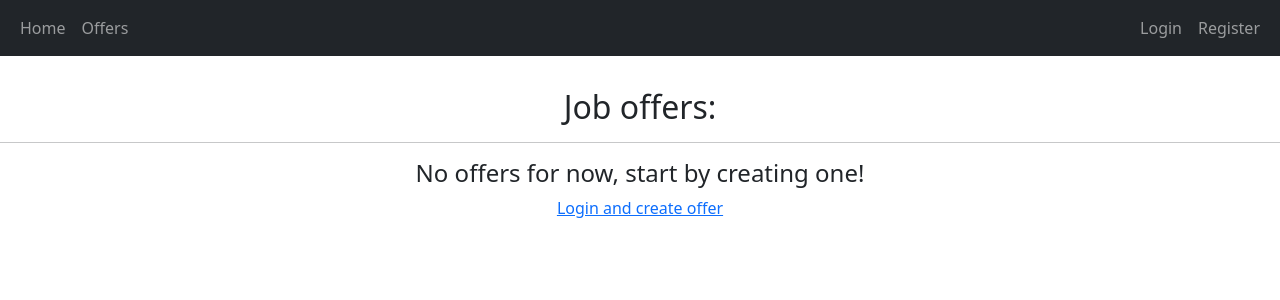
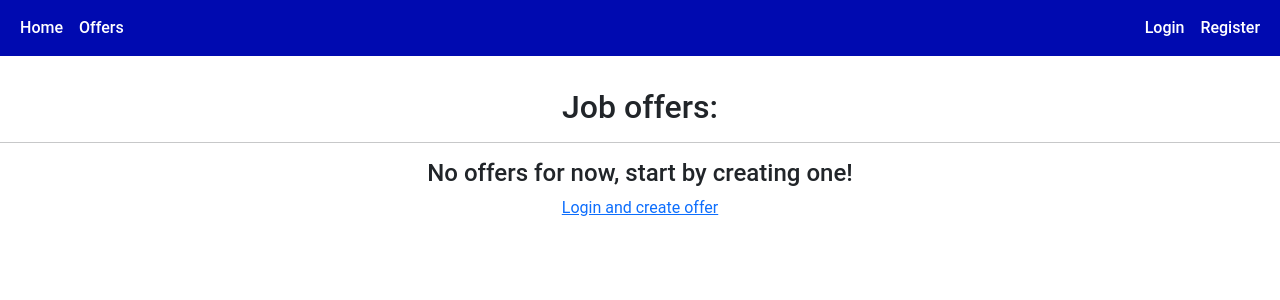
Before and after one commit to fjedd/offer_me, a Django app: page /offers in a window 1280 px wide. Shown: the top 300 px of the page. Run offline with Django 4.2, Linux system fonts and the light colour scheme; data that the repository does not hold is empty; some libraries are stand-ins or nearby versions.

Commit message:
Fix pagination, add css

```diff
--- /dev/null
+++ b/static/css/styles.css
@@ -0,0 +1,30 @@
+:root{
+    --nav-bg-color: #000ab0;
+    --nav-primary-color: #ffffff;
+    --nav-hover-color: #9dafff;
+
+}
+body {
+    font-family: Roboto,sans-serif;
+}
+nav {
+    background-color: var(--nav-bg-color);
+}
+a.nav-link {
+    font-weight: 500;
+    color: var(--nav-primary-color);
+}
+a.nav-link:hover {
+    color: var(--nav-hover-color);
+}
+.page-item.active>.page-link{
+    background-color: var(--nav-bg-color);
+    color: var(--nav-primary-color);
+}
+.page-link {
+    color: var(--nav-bg-color);
+}
+.page-link:hover {
+    background-color: var(--nav-hover-color);
+    color: var(--nav-bg-color)
+}
--- a/templates/main_app/base.html
+++ b/templates/main_app/base.html
@@ -17,6 +17,7 @@
               crossorigin="anonymous">
         <link rel="stylesheet"
               href="https://cdn.jsdelivr.net/npm/bootstrap-icons@1.11.2/font/bootstrap-icons.min.css">
+        <link rel="stylesheet" href="{% static "css/styles.css" %}">
         <link rel="shortcut icon"
               href="{% static 'img/favicon.png' %}"
               type="image/x-icon">
@@ -32,7 +33,7 @@
                 crossorigin="anonymous"></script>
     </head>
     <body>
-        <nav class='navbar navbar-dark bg-dark navbar-expand-md'>
+        <nav class='navbar navbar-expand-md'>
             <div class='container-fluid'>
                 <div class="navbar-collapse collapse order-md-0">
                     <ul class='navbar-nav me-auto'>
--- a/templates/main_app/offers.html
+++ b/templates/main_app/offers.html
@@ -50,16 +50,14 @@
         {% if page_obj.has_previous %}
             <li class="page-item">
                 <a class="page-link"
-                   href="?page={{ page_obj.next_page_number }}"
+                   href="?page={{ page_obj.previous_page_number }}"
                    aria-label="Previous">
                     <span aria-hidden="true">&laquo;</span>
                 </a>
             </li>
         {% else %}
             <li class="page-item disabled">
-                <a class="page-link"
-                   href="?page={{ page_obj.next_page_number }}"
-                   aria-label="Previous">
+                <a class="page-link" href="#" aria-label="Previous">
                     <span aria-hidden="true">&laquo;</span>
                 </a>
             </li>
@@ -88,9 +86,7 @@
             </li>
         {% else %}
             <li class="page-item disabled">
-                <a class="page-link"
-                   href="?page={{ page_obj.next_page_number }}"
-                   aria-label="Next">
+                <a class="page-link" href="#" aria-label="Next">
                     <span aria-hidden="true">&raquo;</span>
                 </a>
             </li>
```
